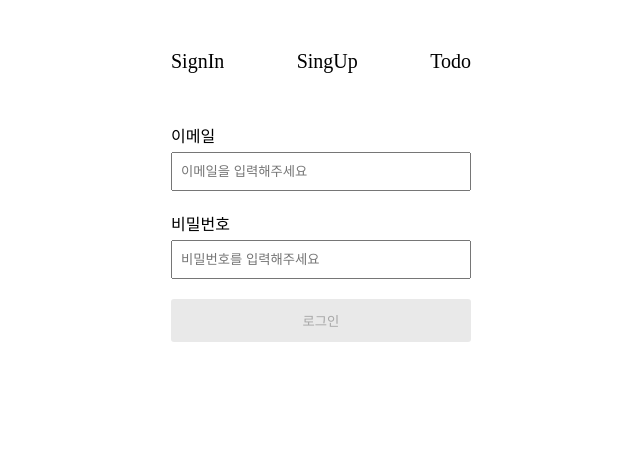
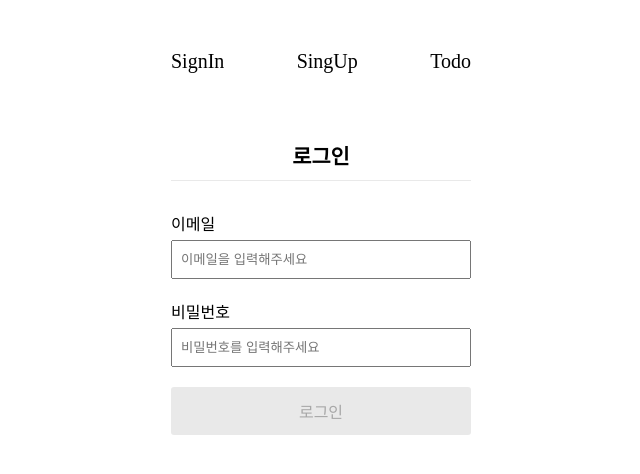
Before and after one commit to hayeonn2/wanted-pre-onboarding-frontend, a React (Create React App) app: page / in a window 1280 px wide. Shown: the top 474 px of the page, without its empty margins (319-959 px from the left). Built offline with nearby package versions, Linux system fonts and the light colour scheme.

Commit message:
[style] 로그인, 회원가입 타이틀 컴포넌트 생성 후 스타일 적용

```diff
--- a/src/components/SignButton.jsx
+++ b/src/components/SignButton.jsx
@@ -1,6 +1,7 @@
 import styled from "styled-components";
 
 const Button = styled.button`
+  font-size: 1rem;
   padding: 12px 0px;
   border: none;
   border-radius: 3px;
--- /dev/null
+++ b/src/components/SignTitle.jsx
@@ -0,0 +1,13 @@
+import styled from "styled-components";
+
+const Title = styled.h2`
+  font-size: 1.3rem;
+  text-align: center;
+  margin-bottom: 30px;
+  padding-bottom: 10px;
+  border-bottom: 1px solid #e9e9e9;
+`;
+
+export default function SignTitle({ children, ...restProps }) {
+  return <Title {...restProps}>{children}</Title>;
+}
--- a/src/pages/SignIn.jsx
+++ b/src/pages/SignIn.jsx
@@ -1,6 +1,7 @@
 import { useState } from "react";
 import { signIn } from "../api/auth";
 import { useNavigate } from "react-router";
+import SignTitle from "../components/SignTitle";
 import SignForm from "../components/SignForm";
 import SignInput from "../components/SignInput";
 import SignButton from "../components/SignButton";
@@ -49,6 +50,7 @@ const SignIn = () => {
 
   return (
     <SignForm onSubmit={onSubmit}>
+      <SignTitle>로그인</SignTitle>
       <label htmlFor="email">이메일</label>
       <SignInput
         type="email"
@@ -80,24 +82,4 @@ const SignIn = () => {
   );
 };
 
-// const Form = styled.form`
-//   /* background-color: pink; */
-//   width: 300px;
-//   margin: 50px auto;
-//   display: flex;
-//   flex-direction: column;
-// `;
-
-// const Input = styled.input`
-//   margin: 5px 0 20px 0;
-//   padding: 10px 8px;
-// `;
-
-// const Button = styled.button`
-//   padding: 10px 0;
-//   border: none;
-//   border-radius: 3px;
-//   background: #e9e9e9;
-// `;
-
 export default SignIn;
--- a/src/pages/SignUp.jsx
+++ b/src/pages/SignUp.jsx
@@ -1,6 +1,8 @@
 import { useState } from "react";
 import { signUp } from "../api/auth";
 import { useNavigate } from "react-router";
+import styled from "styled-components";
+import SignTitle from "../components/SignTitle";
 import SignForm from "../components/SignForm";
 import SignInput from "../components/SignInput";
 import SignButton from "../components/SignButton";
@@ -43,6 +45,7 @@ const SignUp = () => {
 
   return (
     <SignForm onSubmit={onSubmit}>
+      <SignTitle>회원가입</SignTitle>
       <label htmlFor="email">이메일</label>
       <SignInput
         type="email"
```
